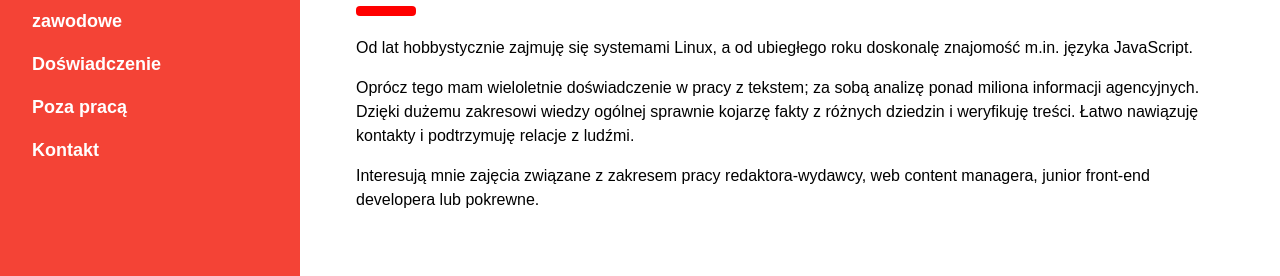
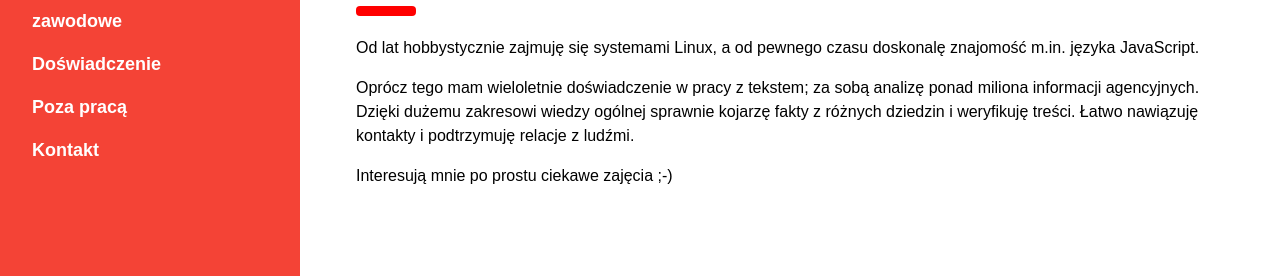
Before and after one commit to elektrotomala/portfolio, a plain HTML site: page index.htm in a window 1280 px wide. Shown: the part 282-558 px from the top of the page. Drawn offline with nearby package versions, Linux system fonts and the light colour scheme; a web font is replaced by a local one.

Commit message:
Update index.htm

```diff
--- a/index.htm
+++ b/index.htm
@@ -49,12 +49,12 @@
     <h1 class="w3-xxxlarge w3-text-red"><b>Zainteresowania zawodowe</b></h1>
     <hr style="width:50px;border:5px solid red" class="w3-round">
 
-    <p>Od lat hobbystycznie zajmuję się systemami Linux, a od ubiegłego roku doskonalę znajomość
+    <p>Od lat hobbystycznie zajmuję się systemami Linux, a od pewnego czasu doskonalę znajomość
 m.in. języka JavaScript.
 <p>Oprócz tego mam wieloletnie doświadczenie w pracy z tekstem; za sobą analizę ponad miliona informacji agencyjnych. Dzięki dużemu zakresowi wiedzy ogólnej sprawnie kojarzę fakty z różnych dziedzin i weryfikuję treści. Łatwo nawiązuję kontakty i podtrzymuję relacje z ludźmi.
 </p>
 <p>
-Interesują mnie zajęcia związane z zakresem pracy redaktora-wydawcy, web content managera, junior front-end developera lub pokrewne.
+Interesują mnie po prostu ciekawe zajęcia ;-)
 
 </p>
     </p>
```
